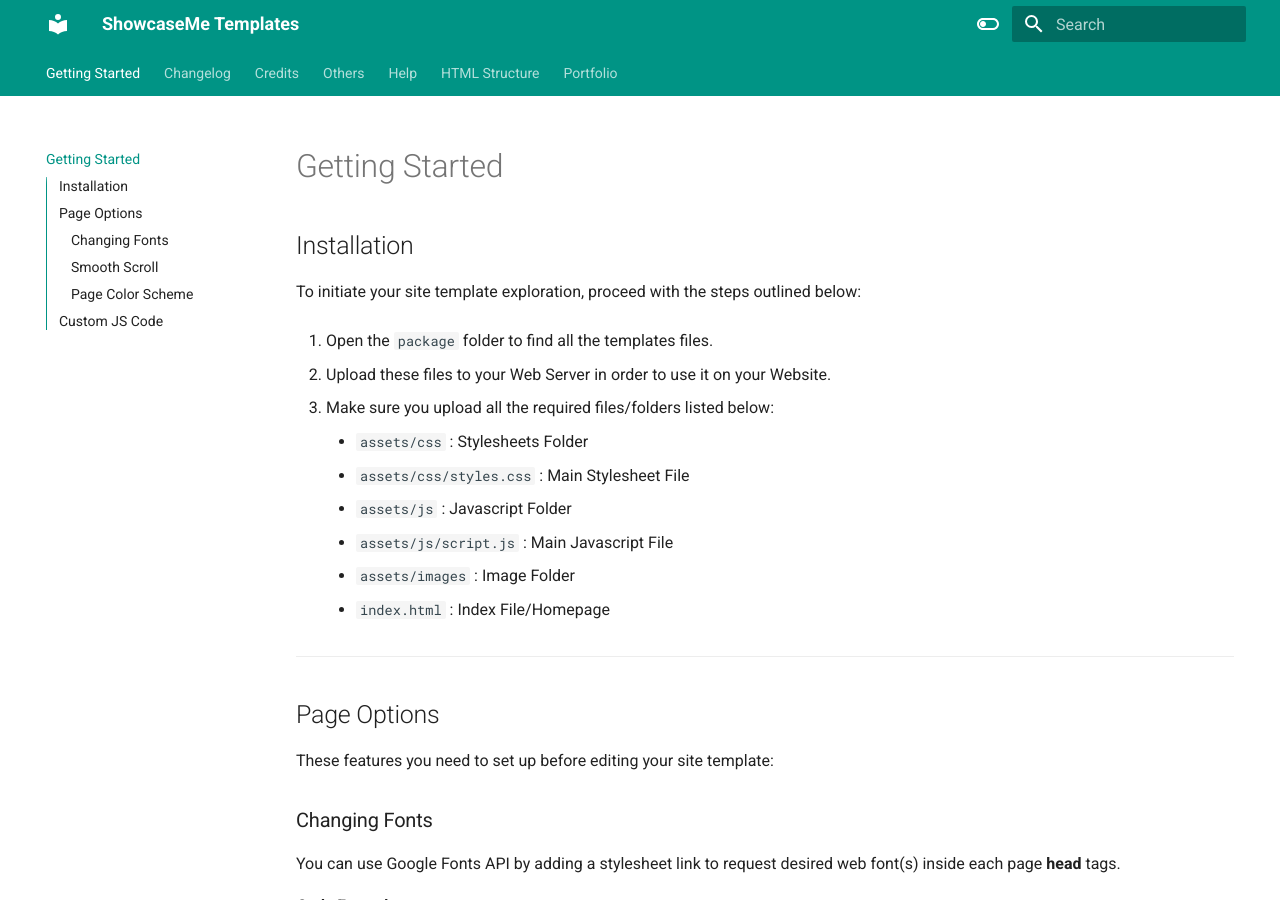
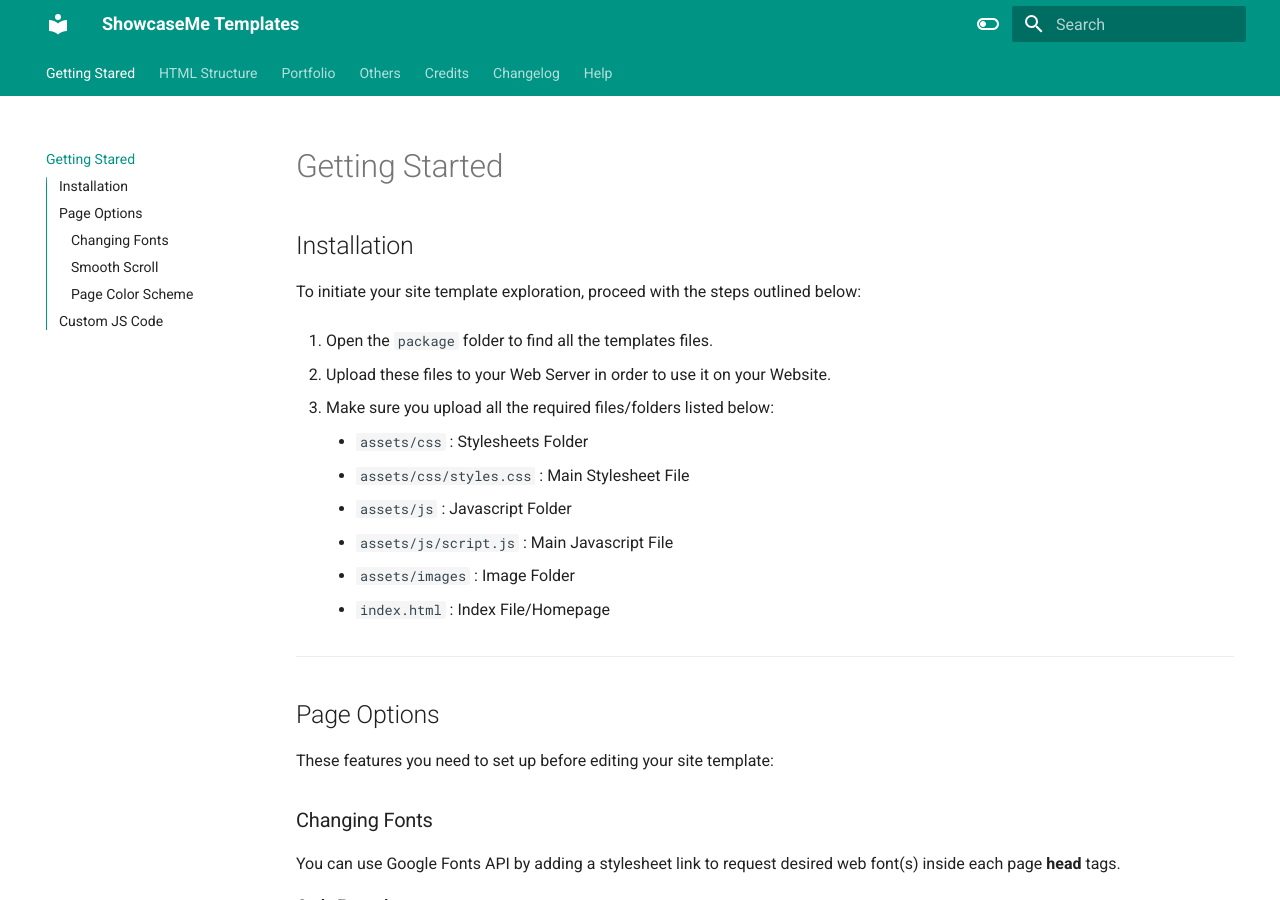
Before and after one commit to ShowcaseMePortfolioist/portfolio-documentation, an MkDocs documentation site: the page built from docs/index.md, in a window 1280 px wide and 900 px high. Built offline with MkDocs 1.6.1 and Material for MkDocs 9.7.7, drawn with Linux system fonts in a browser that asks for light colours; part of the change alters nothing that is shown.

Commit message:
Update mkdocs.yml

```diff
--- a/mkdocs.yml
+++ b/mkdocs.yml
@@ -26,3 +26,12 @@ theme:
         name: Switch to light mode
       primary: teal
       accent: light blue
+
+nav:
+  -  Getting Stared: "index.md"
+  -  HTML Structure: "html.md"
+  -  Portfolio: "portfolio.md"
+  -  Others: "css.md"
+  -  Credits: "credits.md"
+  -  Changelog: "changelog.md"
+  -  Help: "help.md"
```
